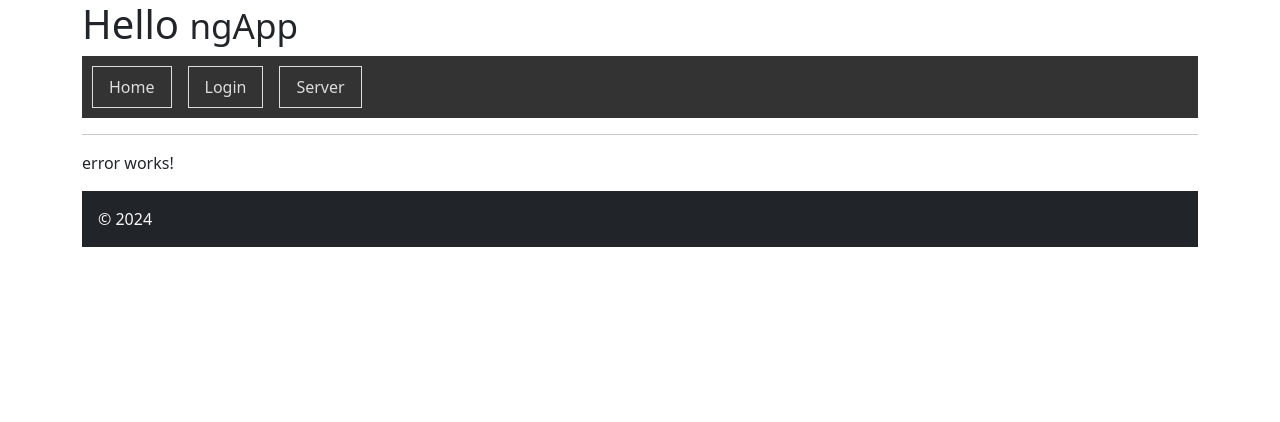
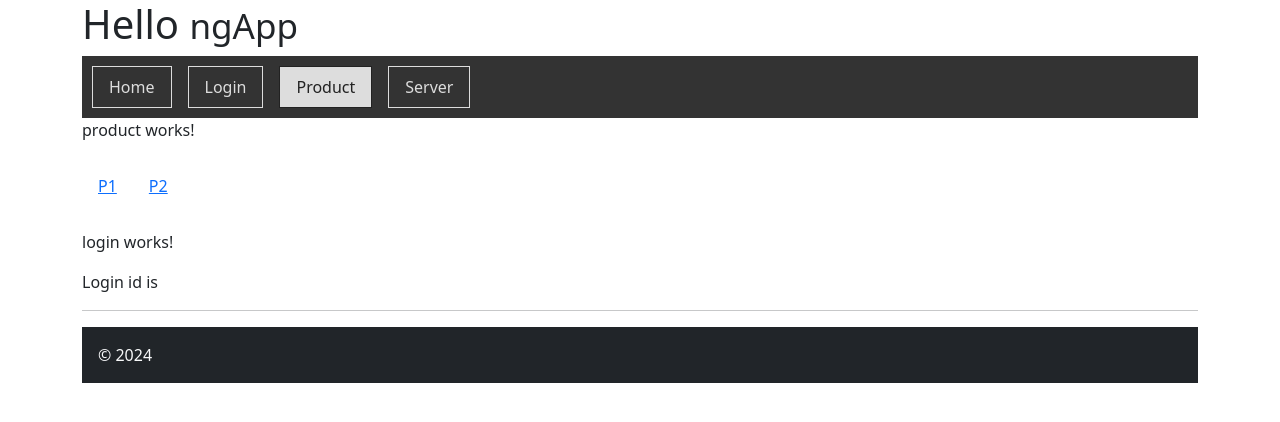
Before and after one commit to avimalhotra/ngApp, an Angular app: page /product/p2 in a window 1280 px wide. Shown: the top 422 px of the page. Built offline with nearby package versions, Linux system fonts and the light colour scheme.

Commit message:
Nested and Dynamic Routes

```diff
--- a/src/app/app.component.html
+++ b/src/app/app.component.html
@@ -3,10 +3,12 @@
     <nav>
         <a routerLink="" routerLinkActive="active" [routerLinkActiveOptions]="{exact: true}">Home</a>
         <a routerLink="login" routerLinkActive="active">Login</a>
+        <a routerLink="product" routerLinkActive="active">Product</a>
         <a routerLink="server" routerLinkActive="active">Server</a>
     </nav>
-    <!-- <main><p>App Component</p></main> -->
+    <main>
+        <router-outlet></router-outlet>
+    </main>
     <hr>
-    <router-outlet></router-outlet>
     <footer class="bg-dark text-light p-3">&copy; 2024</footer>
 </div>
--- a/src/app/app.config.ts
+++ b/src/app/app.config.ts
@@ -5,5 +5,5 @@ import { routes } from './app.routes';
 import { provideClientHydration } from '@angular/platform-browser';
 
 export const appConfig: ApplicationConfig = {
-  providers: [provideRouter(routes), provideClientHydration()]
+  providers: [provideRouter(routes ), provideClientHydration()]
 };
--- a/src/app/login/login.component.html
+++ b/src/app/login/login.component.html
@@ -1 +1,5 @@
 <p>login works!</p>
+<p> Login id is {{x}}</p>
+
+<!-- <a href="/login/avi"> Avi </a> -->
+<!-- <a href="/login/Isha"> Isha </a> -->
--- a/src/app/login/login.component.ts
+++ b/src/app/login/login.component.ts
@@ -1,4 +1,5 @@
 import { Component } from '@angular/core';
+import { ActivatedRoute } from '@angular/router';
 
 @Component({
   selector: 'app-login',
@@ -9,4 +10,17 @@ import { Component } from '@angular/core';
 })
 export class LoginComponent {
 
+  x:any;
+
+  constructor( private route:ActivatedRoute ){ }
+
+  ngOnInit(){
+      this.route.params.subscribe( (p)=>{
+
+          this.x=p['id'];
+          //this.x=this.route.snapshot.params['id'];
+          console.log( this.x );
+      })
+  }
+
 }
--- /dev/null
+++ b/src/app/product/product.component.css
@@ -0,0 +1 @@
+a{ display: inline-block; padding: .5rem; margin: .5rem;}
--- /dev/null
+++ b/src/app/product/product.component.html
@@ -0,0 +1,6 @@
+<p>product works!</p>
+<p>
+    <a routerLink="p1" routerLinkActive="active"> P1 </a>
+    <a routerLink="p2" routerLinkActive="active"> P2 </a>
+</p>
+<router-outlet></router-outlet>
```
Also changed, not shown: src/app/app.routes.ts (+7 -0 lines), src/app/product/product.component.ts (added, +13 -0 lines), src/app/app.component.ts (line endings or trailing spaces), 1 other file (tests, documents, lock files or other folders).
